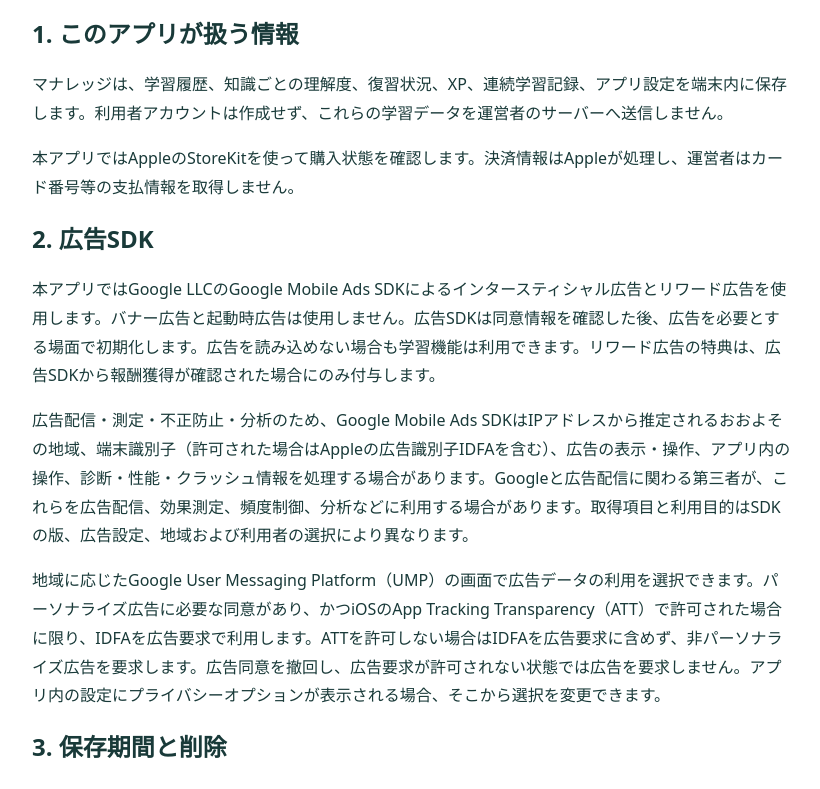
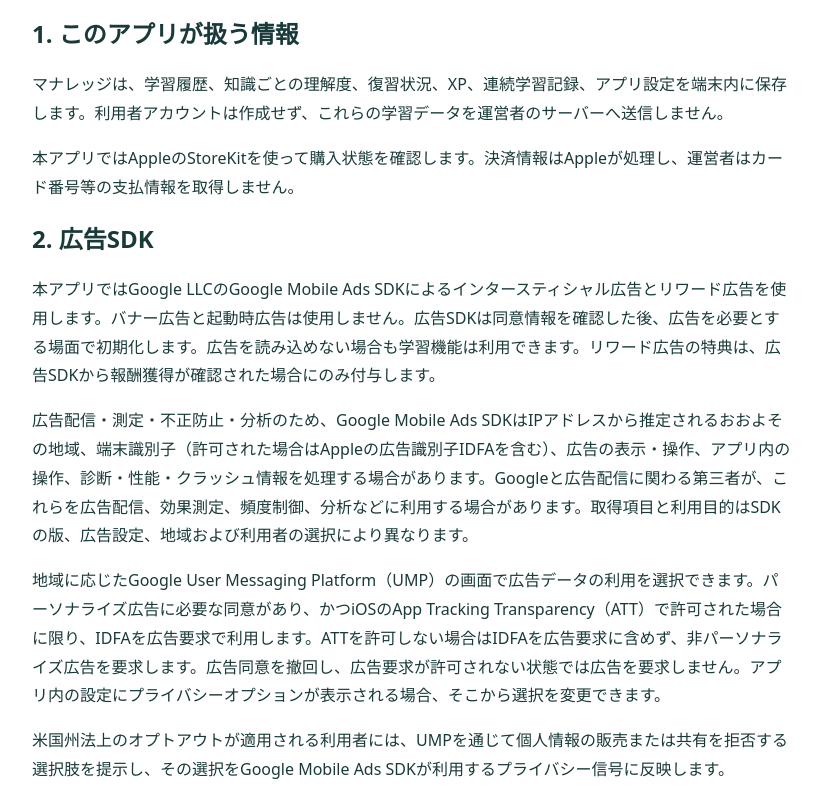
Before and after one commit to K-Ogawa-K/K-Ogawa-K.github.io, a plain HTML site: page manaledge/PrivacyPolicy.ja.html in a window 1280 px wide. Shown: the part 130-919 px from the top of the page, without its empty margins (228-1048 px from the left). Drawn offline with Linux system fonts and the light colour scheme.

Commit message:
Privacy: publish U.S. opt-out handling

```diff
--- a/manaledge/PrivacyPolicy.ja.html
+++ b/manaledge/PrivacyPolicy.ja.html
@@ -19,6 +19,7 @@
   <p>広告配信・測定・不正防止・分析のため、Google Mobile Ads SDKはIPアドレスから推定されるおおよその地域、端末識別子（許可された場合はAppleの広告識別子IDFAを含む）、広告の表示・操作、アプリ内の操作、診断・性能・クラッシュ情報を処理する場合があります。Googleと広告配信に関わる第三者が、これらを広告配信、効果測定、頻度制御、分析などに利用する場合があります。取得項目と利用目的はSDKの版、広告設定、地域および利用者の選択により異なります。</p>
   <p>地域に応じたGoogle User Messaging Platform（UMP）の画面で広告データの利用を選択できます。パーソナライズ広告に必要な同意があり、かつiOSのApp Tracking Transparency（ATT）で許可された場合に限り、IDFAを広告要求で利用します。ATTを許可しない場合はIDFAを広告要求に含めず、非パーソナライズ広告を要求します。広告同意を撤回し、広告要求が許可されない状態では広告を要求しません。アプリ内の設定にプライバシーオプションが表示される場合、そこから選択を変更できます。
   </p>
+  <p>米国州法上のオプトアウトが適用される利用者には、UMPを通じて個人情報の販売または共有を拒否する選択肢を提示し、その選択をGoogle Mobile Ads SDKが利用するプライバシー信号に反映します。</p>
 
   <h2>3. 保存期間と削除</h2>
   <p>学習履歴と設定は端末内で、アプリを使う間保存されます。端末からアプリを削除すると、通常はアプリ内に保存されたデータも削除されます。端末バックアップからアプリを復元した場合は、バックアップに含まれるデータが復元されることがあります。運営者側に学習履歴が送信されないため、運営者によるサーバー上の学習履歴削除はありません。</p>
```
